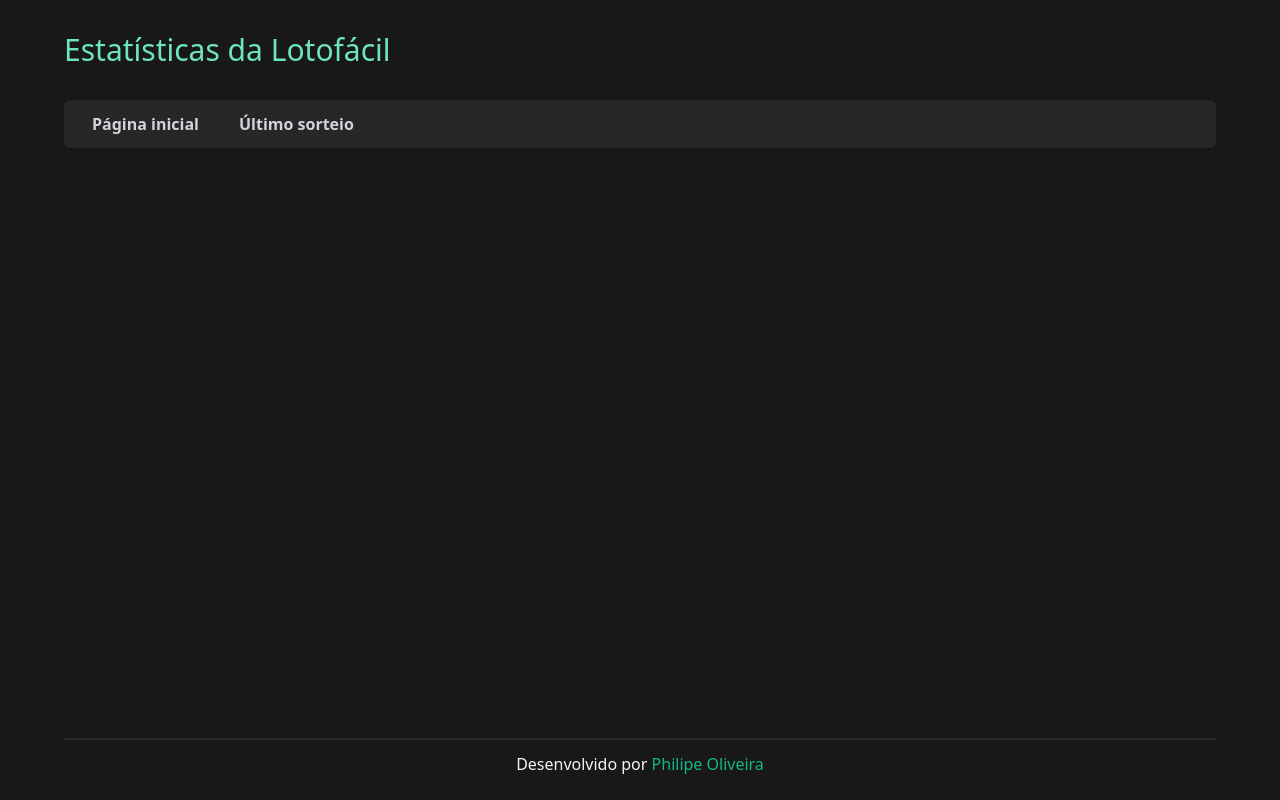
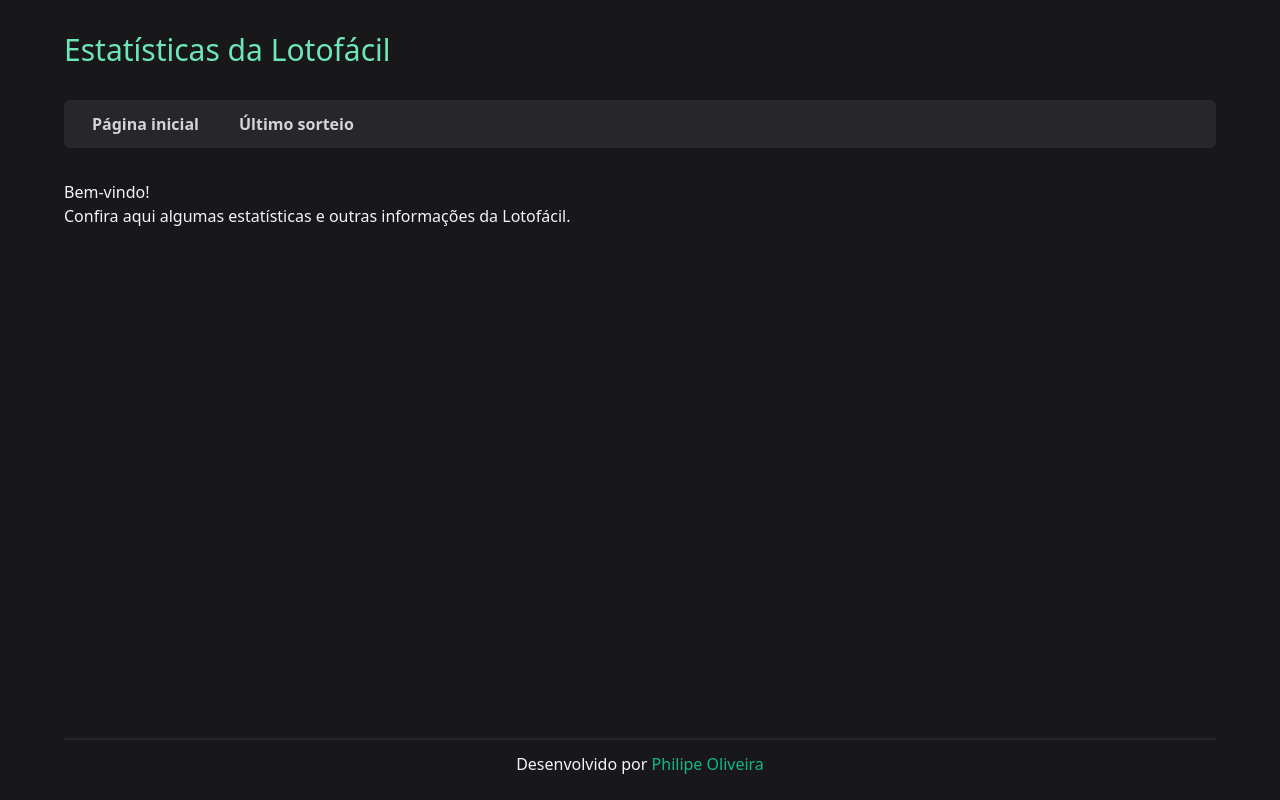
Before and after one commit to philipeoliveira/react-api-lotofacil, a React (Vite) app: page / in a window 1280 px wide. Built offline with nearby package versions, Linux system fonts and the light colour scheme.

Commit message:
Create component and Home route

```diff
--- /dev/null
+++ b/src/routes/Home.jsx
@@ -0,0 +1,8 @@
+export default function Home() {
+   return (
+      <div>
+         <h2>Bem-vindo!</h2>
+         <p>Confira aqui algumas estatísticas e outras informações da Lotofácil.</p>
+      </div>
+   );
+}
```
Also changed, not shown: src/main.jsx (+6 -1 lines).
